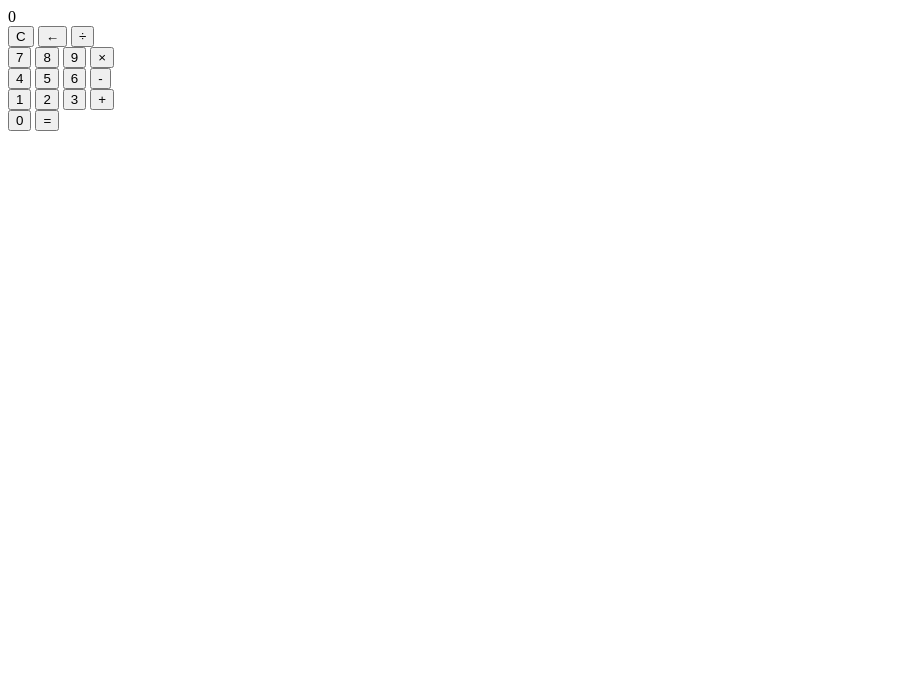
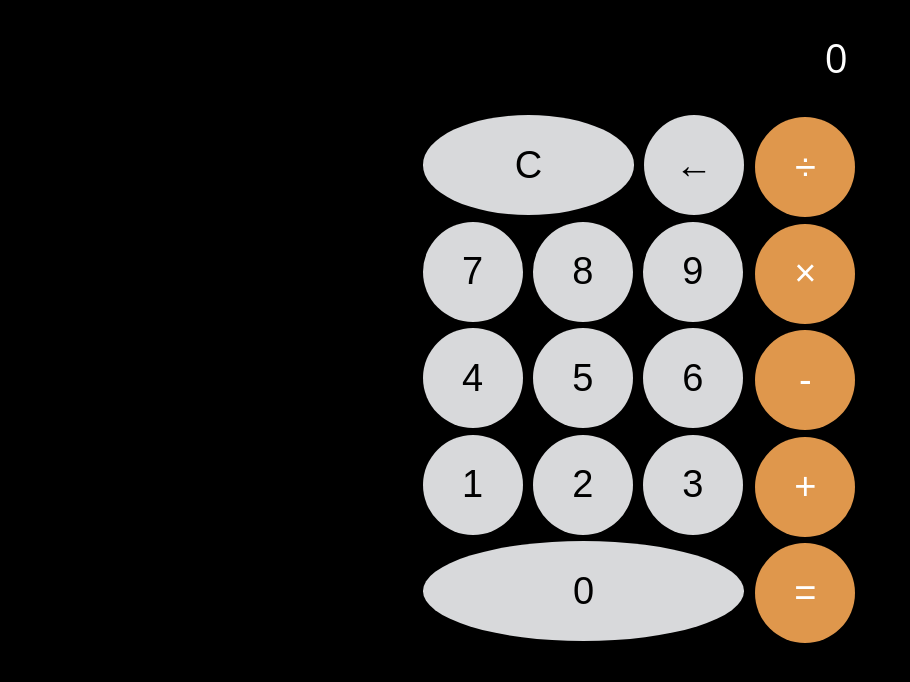
Before and after one commit to ARYASINGHBJC/frontendMaster, a plain HTML site: page Complete Intro to Web Development/javascript/index.html in a window 1280 px wide. Shown: the whole page, without its empty margins (0-910 px from the left). Drawn offline with Linux system fonts and the light colour scheme.

Commit message:
Added styles in calculator

```diff
--- a/Complete Intro to Web Development/javascript/index.html
+++ b/Complete Intro to Web Development/javascript/index.html
@@ -9,12 +9,13 @@
     <script src="index.js" defer></script>
   </head>
   <body>
+    <div id="wrapper">
       <div class="container">
         <section class="screen">0</section>
         <section class="calc-buttons">
           <div class="calc-button-row">
-          <button class="calc-button clear">C</button>
-          <button class="calc-button prevClear">←</button>
+            <button class="calc-button double">C</button>
+            <button class="calc-button" id="prevClear">←</button>
             <button class="calc-button operator">÷</button>
           </div>
           <div class="calc-button-row">
@@ -37,9 +38,10 @@
           </div>
           <div class="calc-button-row">
             <button class="calc-button triple">0</button>
-          <button class="calc-button">=</button>
+            <button class="calc-button operator">=</button>
           </div>
         </section>
       </div>
+    </div>
   </body>
 </html>
--- a/Complete Intro to Web Development/javascript/style.css
+++ b/Complete Intro to Web Development/javascript/style.css
@@ -0,0 +1,74 @@
+*{
+    margin: 0;
+    padding: 0;
+}
+body{
+    box-sizing: border-box;
+}
+#wrapper{
+    display: flex;
+    justify-content:center;
+    align-items: center;
+    background: black;
+}
+.container{
+    height: 100vh;
+    width: 435px;
+    background-color:black;
+    color:white;
+
+}
+.screen{
+    font-family: 'Open Sans', sans-serif;
+    text-align: right;
+    color:white;
+    padding: 30px 10px;
+    font-size: 40px;
+}
+.calc-button{
+    background-color: #d8d9db;
+    height: 100px;
+    width: 100px;
+    color:black;
+    border: none;
+    border-radius: 50%;
+    font-size: 38px;
+    cursor: pointer;
+}
+.calc-button:hover{
+    background-color: #ffffff;
+}
+.calc-button:active{
+    background-color: #97989c;
+}
+.operator{
+    background-color: #df974c;
+    color:white;
+    margin: 0.5%;
+}
+.double{
+    width: 48.7%;
+}
+.triple{
+    width:74%;
+}
+
+.calc-button:last-child{
+    background-color: #df974c;
+    color:white;
+}
+.calc-button:last-child:hover{
+    background-color: #dfb07e;
+}
+.calc-button:last-child:active{
+    background-color: #7f6345;
+}
+.calc-button-row{
+    display: flex;
+    align-items: stretch;
+    justify-content: space-between;
+    margin-bottom: 0.5%;
+}
+.calc-button-row:last-child{
+    padding-bottom: 0;
+}
```
Lines whose indentation alone changed are shown as unchanged.
